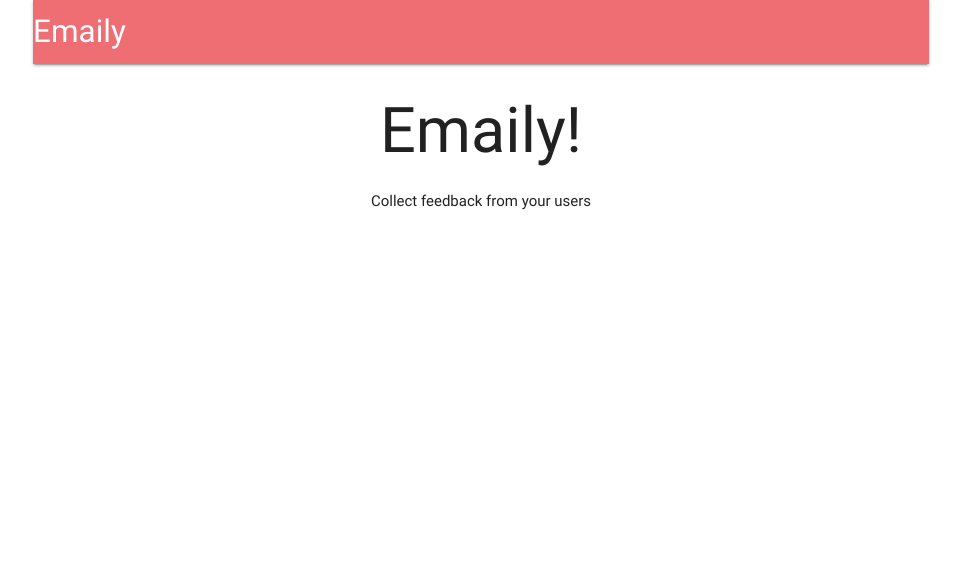
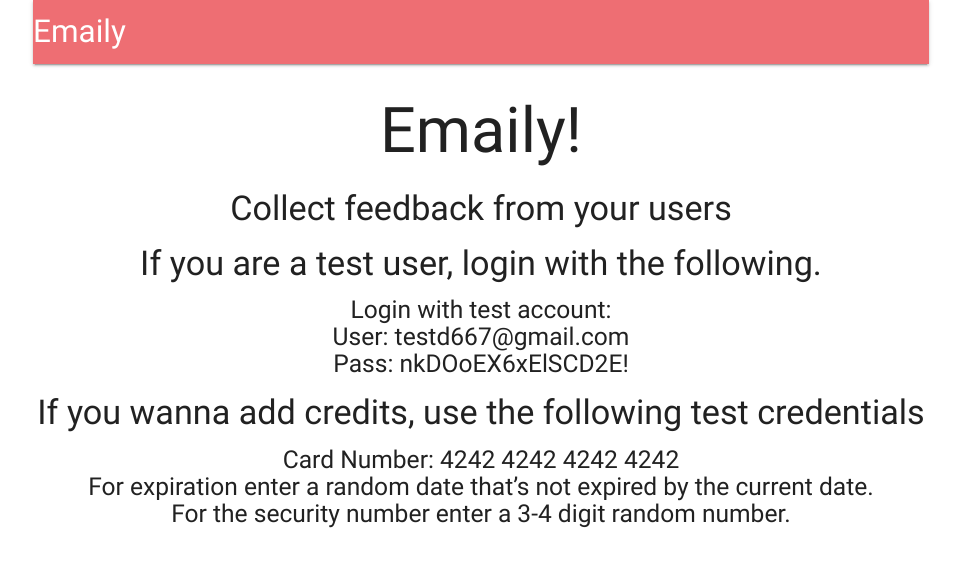
Before and after one commit to odm275/emaily-plus, a React (Create React App) app in the folder client/: page / in a window 1280 px wide. Shown: the top 566 px of the page, without its empty margins (159-1120 px from the left). Built offline with nearby package versions, Linux system fonts and the light colour scheme; no server answers.

Commit message:
added test credential instructions

```diff
--- a/client/src/components/Landing.js
+++ b/client/src/components/Landing.js
@@ -1,14 +1,24 @@
-import React from 'react';
+import React from "react";
 
 const Landing = () => {
-    return(
-        <div style={{textAlign: 'center'}}>
-            <h1>
-                Emaily!
-            </h1>
-            Collect feedback from your users
-        </div>
-    );
+  return (
+    <div style={{ textAlign: "center" }}>
+      <h1>Emaily!</h1>
+      <h4> Collect feedback from your users</h4>
+
+      <h4>If you are a test user, login with the following.</h4>
+      <h5>
+        Login with test account:<br /> User: testd667@gmail.com <br />Pass:
+        nkDOoEX6xElSCD2E!
+      </h5>
+      <h4>If you wanna add credits, use the following test credentials</h4>
+      <h5>
+        Card Number: 4242 4242 4242 4242 <br />For expiration enter a random
+        date that’s not expired by the current date. <br />For the security
+        number enter a 3-4 digit random number.
+      </h5>
+    </div>
+  );
 };
 
 export default Landing;
```
